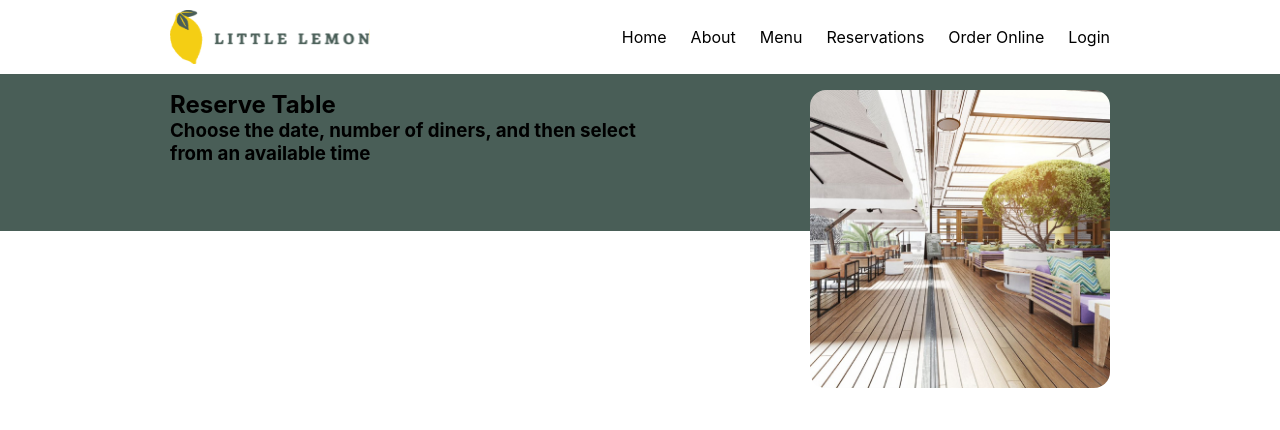
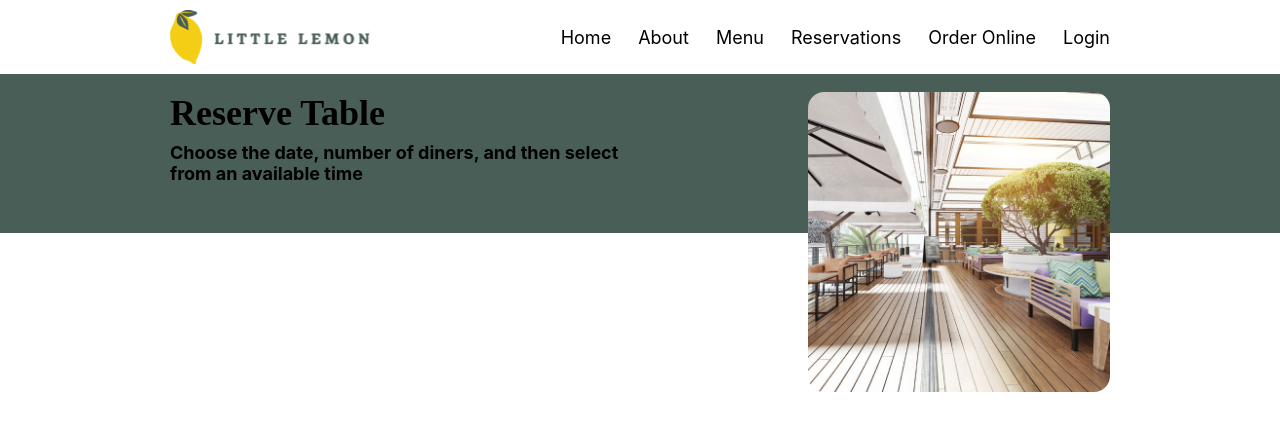
Before and after one commit to tofu97/little-lemon, a React (Create React App) app: page / in a window 1280 px wide. Shown: the top 430 px of the page. Built offline with nearby package versions, Linux system fonts and the light colour scheme.

Commit message:
re-did hero section as grid layout

```diff
--- a/src/App.js
+++ b/src/App.js
@@ -49,15 +49,31 @@ function ReservationDetails() {
           <div className="container">
             <div className="content">
               <div className="reservation-header">
-                <div className="hero-header">
-                  <h1>Reserve Table</h1>
-                  <h3>Choose the date, number of diners, and then select from an available time</h3>
-                </div>
+                <h1>Reserve Table</h1>
+                <h3>Choose the date, number of diners, and then select from an available time</h3>
                 <img className="heroImage" src={tablePhoto} alt="Little Lemon restaurant dining area" />
               </div>
             </div>
           </div>
         </section>
+        {/* <section className="reservation-details">
+          <div className="container">
+            <div className="content">
+              <div id="reservation-details-month">
+                <nav id='calendar-nav'>
+                  <button id='previous-month'>
+                    <img src={backButtonGrn} alt="previous month" />
+                  </button>
+                  <h3>August 2023</h3>
+                  <button id='next-month'>
+                    <img src={forwardButtonGrn} alt="next month" />
+                  </button>
+                </nav>
+              </div>
+            </div>
+          </div>
+
+        </section> */}
       </main>
     </>
   )
--- a/src/gridta2.css
+++ b/src/gridta2.css
@@ -1,6 +1,7 @@
 * {
     margin: 0;
     padding: 0;
+    font-size: 18px;
 }
 
 .container {
@@ -38,15 +39,36 @@ header a {
 }
 
 .heroImage {
-    width: 300px;
+    height: 300px;
     justify-content: flex-end;
     border-radius: 16px;
+    margin-left: 2rem;
 }
 
 .reservation-header {
     padding-top: 1rem;
-    display: flex;
-    justify-content: space-between;
+    display: grid;
+    grid-template-columns: repeat(2, 1fr);
+    grid-auto-rows: 50px;
+}
+
+.reservation-header h1 {
+    grid-column: 1;
+    grid-row: 1/ span 1;
+    font-family: Markazi;
+    font-size: 2rem;
+}
+
+.reservation-header h3 {
+    grid-column: 1;
+    grid-row: 2/ span 1;
+    font-size: 1rem;
+}
+
+.reservation-header img {
+    grid-column: 2;
+    grid-row: 1/ span 6;
+    margin-left: auto;
 }
 
 .hero-header {
```
